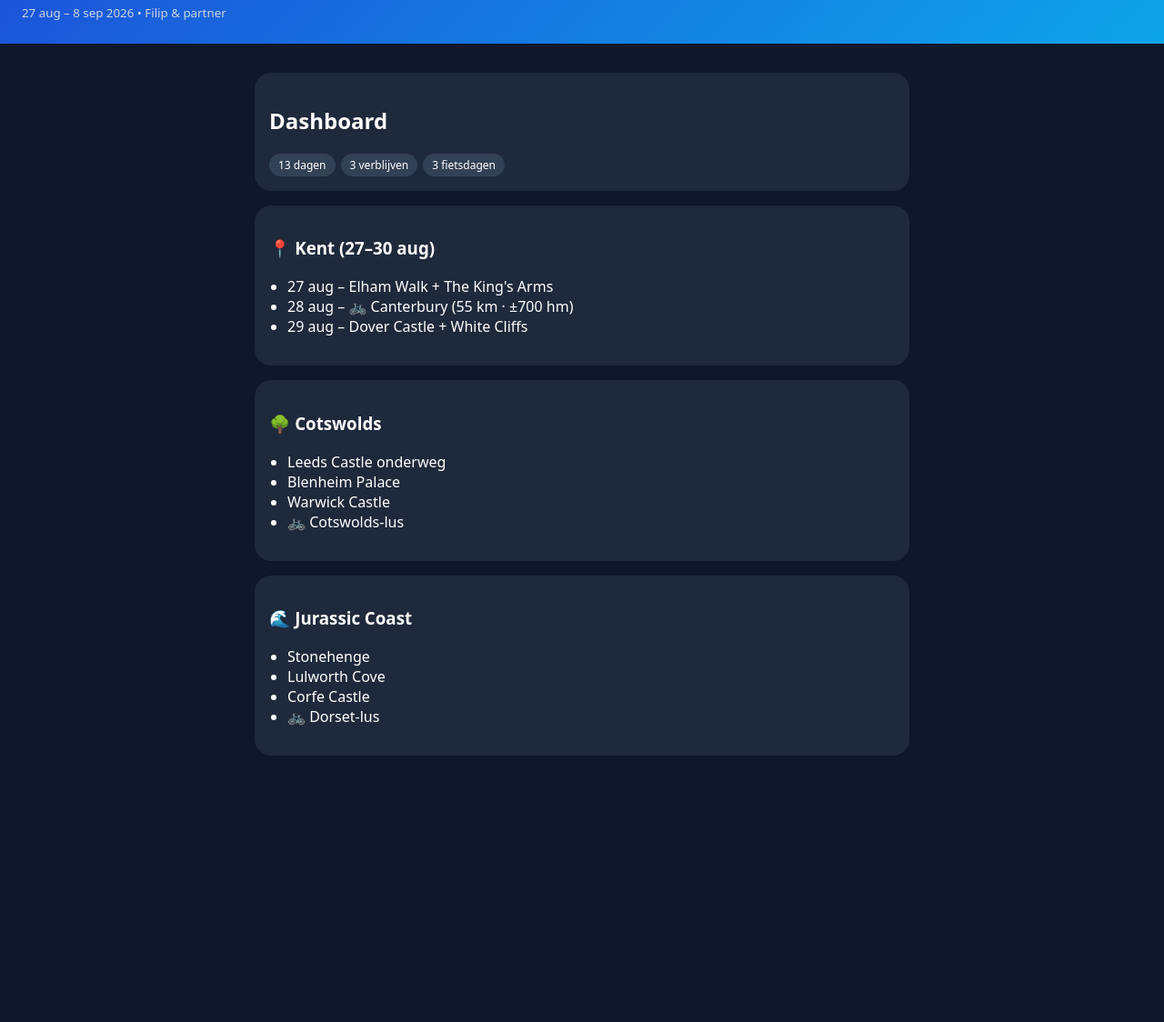
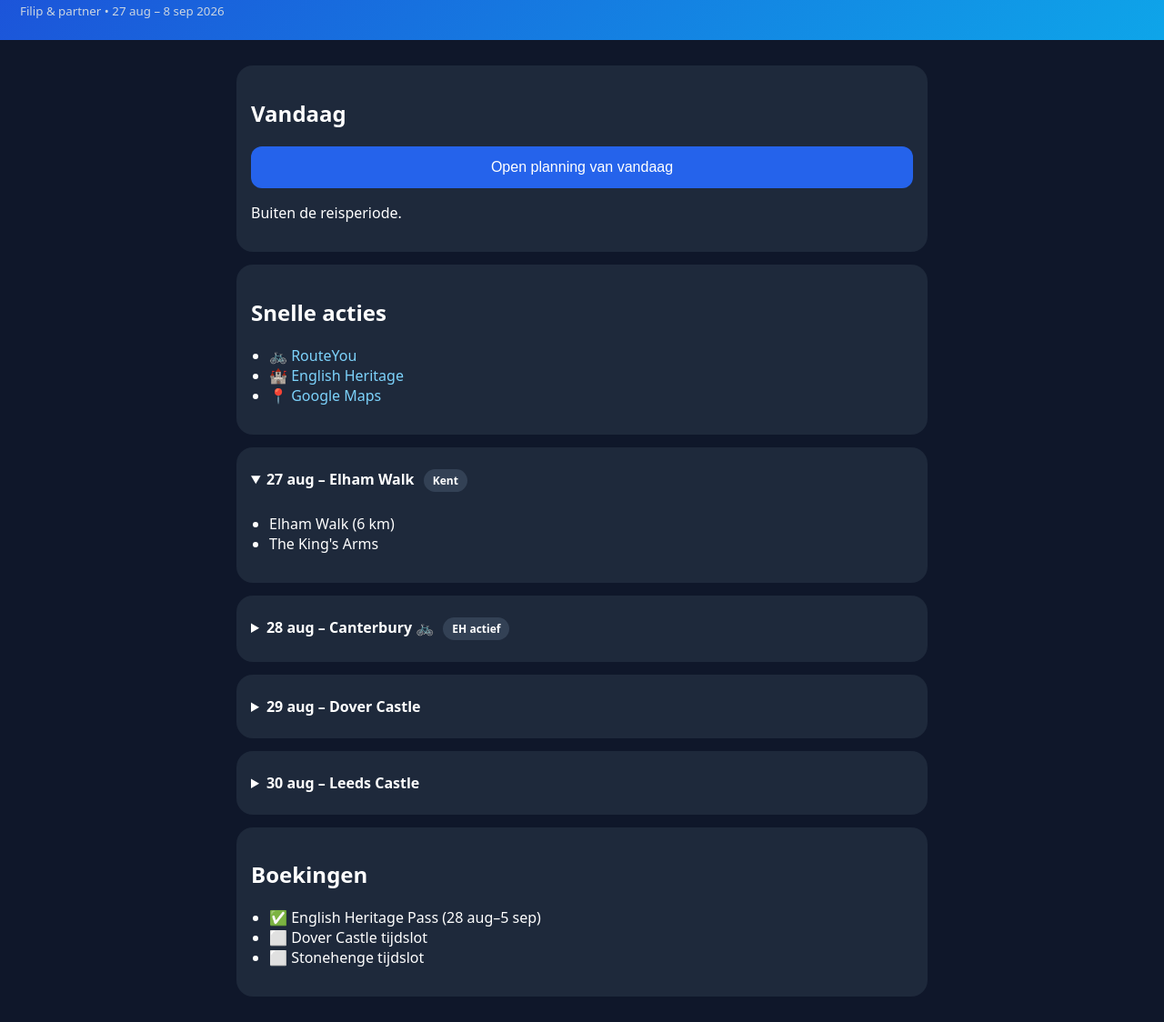
Before and after one commit to FilipDeBeul/south-england-2026, a plain HTML site: page index.html in a window 1280 px wide. Shown: the part 108-1232 px from the top of the page at 91% size. Before the commit the page ends 971 px from the top, so only its background shows below. Drawn offline with Linux system fonts and the light colour scheme.

Commit message:
Add files via upload

```diff
--- a/index.html
+++ b/index.html
@@ -1 +1,77 @@
-<!doctype html><html lang='nl'><meta charset='utf-8'><meta name='viewport' content='width=device-width,initial-scale=1'><title>South England 2026</title><style>body{margin:0;font-family:system-ui;background:#0f172a;color:#fff}header{padding:24px;background:linear-gradient(135deg,#1d4ed8,#0ea5e9)}main{padding:16px;max-width:720px;margin:auto}.card{background:#1e293b;border-radius:18px;padding:16px;margin:16px 0}.badge{display:inline-block;background:#334155;padding:4px 10px;border-radius:999px;font-size:12px;margin-right:6px}ul{padding-left:20px}small{color:#cbd5e1}</style><header><h1>🇬🇧 South England 2026</h1><small>27 aug – 8 sep 2026 • Filip & partner</small></header><main><div class='card'><h2>Dashboard</h2><span class='badge'>13 dagen</span><span class='badge'>3 verblijven</span><span class='badge'>3 fietsdagen</span></div><div class='card'><h3>📍 Kent (27–30 aug)</h3><ul><li>27 aug – Elham Walk + The King's Arms</li><li>28 aug – 🚲 Canterbury (55 km · ±700 hm)</li><li>29 aug – Dover Castle + White Cliffs</li></ul></div><div class='card'><h3>🌳 Cotswolds</h3><ul><li>Leeds Castle onderweg</li><li>Blenheim Palace</li><li>Warwick Castle</li><li>🚲 Cotswolds-lus</li></ul></div><div class='card'><h3>🌊 Jurassic Coast</h3><ul><li>Stonehenge</li><li>Lulworth Cove</li><li>Corfe Castle</li><li>🚲 Dorset-lus</li></ul></div></main></html>
+<!doctype html>
+<html lang="nl">
+<head>
+<meta charset="utf-8">
+<meta name="viewport" content="width=device-width,initial-scale=1">
+<title>South England 2026</title>
+<style>
+body{margin:0;font-family:system-ui;background:#0f172a;color:#fff}
+header{padding:22px;background:linear-gradient(135deg,#1d4ed8,#0ea5e9)}
+main{max-width:760px;margin:auto;padding:14px}
+.card{background:#1e293b;border-radius:18px;padding:16px;margin:14px 0}
+button{width:100%;padding:14px;border:none;border-radius:12px;background:#2563eb;color:#fff;font-size:16px}
+summary{cursor:pointer;font-weight:bold;padding:8px 0}
+.badge{display:inline-block;background:#334155;padding:4px 10px;border-radius:999px;font-size:12px;margin-left:6px}
+a{color:#7dd3fc;text-decoration:none}
+ul{padding-left:20px}
+.today{border:2px solid #38bdf8}
+small{color:#cbd5e1}
+</style>
+</head>
+<body>
+<header>
+<h1>🇬🇧 South England 2026</h1>
+<small>Filip & partner • 27 aug – 8 sep 2026</small>
+</header>
+<main>
+<div class="card">
+<h2>Vandaag</h2>
+<button onclick="goToday()">Open planning van vandaag</button>
+<p id="todayText"></p>
+</div>
+
+<div class="card">
+<h2>Snelle acties</h2>
+<ul>
+<li><a href="https://www.routeyou.com/" target="_blank">🚲 RouteYou</a></li>
+<li><a href="https://www.english-heritage.org.uk/" target="_blank">🏰 English Heritage</a></li>
+<li><a href="https://maps.google.com/" target="_blank">📍 Google Maps</a></li>
+</ul>
+</div>
+
+<div id="d27" class="card">
+<details open><summary>27 aug – Elham Walk <span class="badge">Kent</span></summary>
+<ul><li>Elham Walk (6 km)</li><li>The King's Arms</li></ul></details></div>
+
+<div id="d28" class="card">
+<details><summary>28 aug – Canterbury 🚲 <span class="badge">EH actief</span></summary>
+<ul><li>55 km • ±700 hm</li><li>Cathedral vóór 16u</li><li>St Augustine's Abbey</li><li>King's Mile</li></ul></details></div>
+
+<div id="d29" class="card">
+<details><summary>29 aug – Dover Castle</summary>
+<ul><li>Dover Castle</li><li>White Cliffs</li><li>Deal</li></ul></details></div>
+
+<div id="d30" class="card">
+<details><summary>30 aug – Leeds Castle</summary>
+<ul><li>Richborough Roman Fort (optioneel)</li><li>Leeds Castle</li></ul></details></div>
+
+<div class="card">
+<h2>Boekingen</h2>
+<ul>
+<li>✅ English Heritage Pass (28 aug–5 sep)</li>
+<li>⬜ Dover Castle tijdslot</li>
+<li>⬜ Stonehenge tijdslot</li>
+</ul>
+</div>
+
+</main>
+<script>
+const map={"2026-08-27":"d27","2026-08-28":"d28","2026-08-29":"d29","2026-08-30":"d30"};
+const now=new Date();
+const iso=now.getFullYear()+"-"+String(now.getMonth()+1).padStart(2,"0")+"-"+String(now.getDate()).padStart(2,"0");
+const t=document.getElementById("todayText");
+if(map[iso]){t.innerText="Vandaag staat een reisdag klaar.";document.getElementById(map[iso]).classList.add("today");}
+else{t.innerText="Buiten de reisperiode."; }
+function goToday(){ if(map[iso]) document.getElementById(map[iso]).scrollIntoView({behavior:"smooth"}); }
+</script>
+</body></html>
```
Also changed, not shown: 1 other file.
